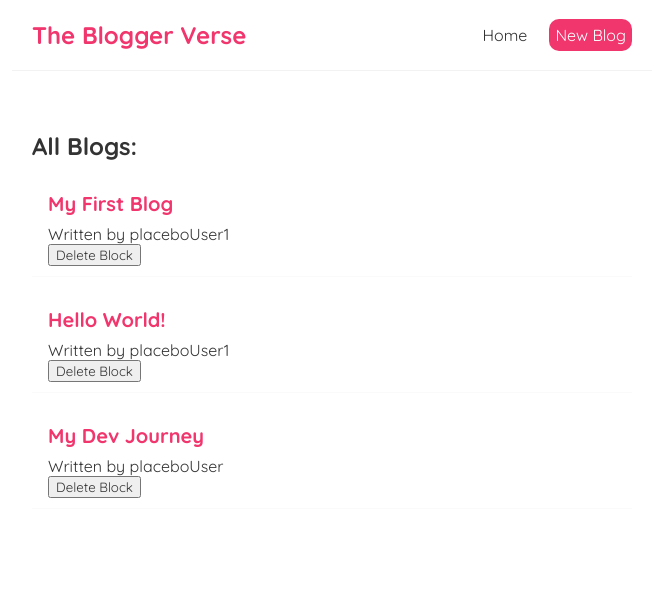
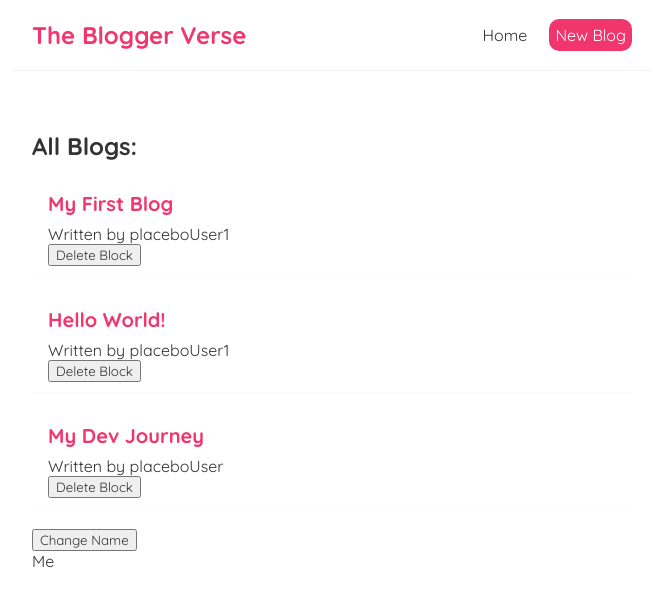
Before and after one commit to Mutinda-Trevor/Blogger-Verse, a React (Create React App) app: page / in a window 1280 px wide. Shown: the top 606 px of the page, without its empty margins (308-971 px from the left). Built offline with nearby package versions, Linux system fonts and the light colour scheme.

Commit message:
use state hook

```diff
--- a/src/Home.js
+++ b/src/Home.js
@@ -1,5 +1,7 @@
-import { useState } from "react";
+import { useEffect, useState } from "react";
 import BlogList from "./BlogList";
+
+// Use State Hook
 
 const Home = () => {
   const [blogs, setBlogs] = useState([
@@ -22,15 +24,20 @@
       id: 3,
     },
   ]);
-
+  const [name, setName] = useState("Me");
   const handleDelete = (id) => {
     const newBlogs = blogs.filter((e) => e.id !== id);
     setBlogs(newBlogs);
   };
+  useEffect(() => {
+    console.log("Use Effect dry-ran");
+  }, [name]);
 
   return (
     <div className="home">
       <BlogList blogs={blogs} title="All Blogs:" handleDelete={handleDelete} />
+      <button onClick={() => setName("Them")}>Change Name</button>
+      <p>{name}</p>
       {/* <BlogList
         blogs={blogs.filter((blog) => blog.author === "placeboUser1")}
         title="First Author's Blogs:"
```
